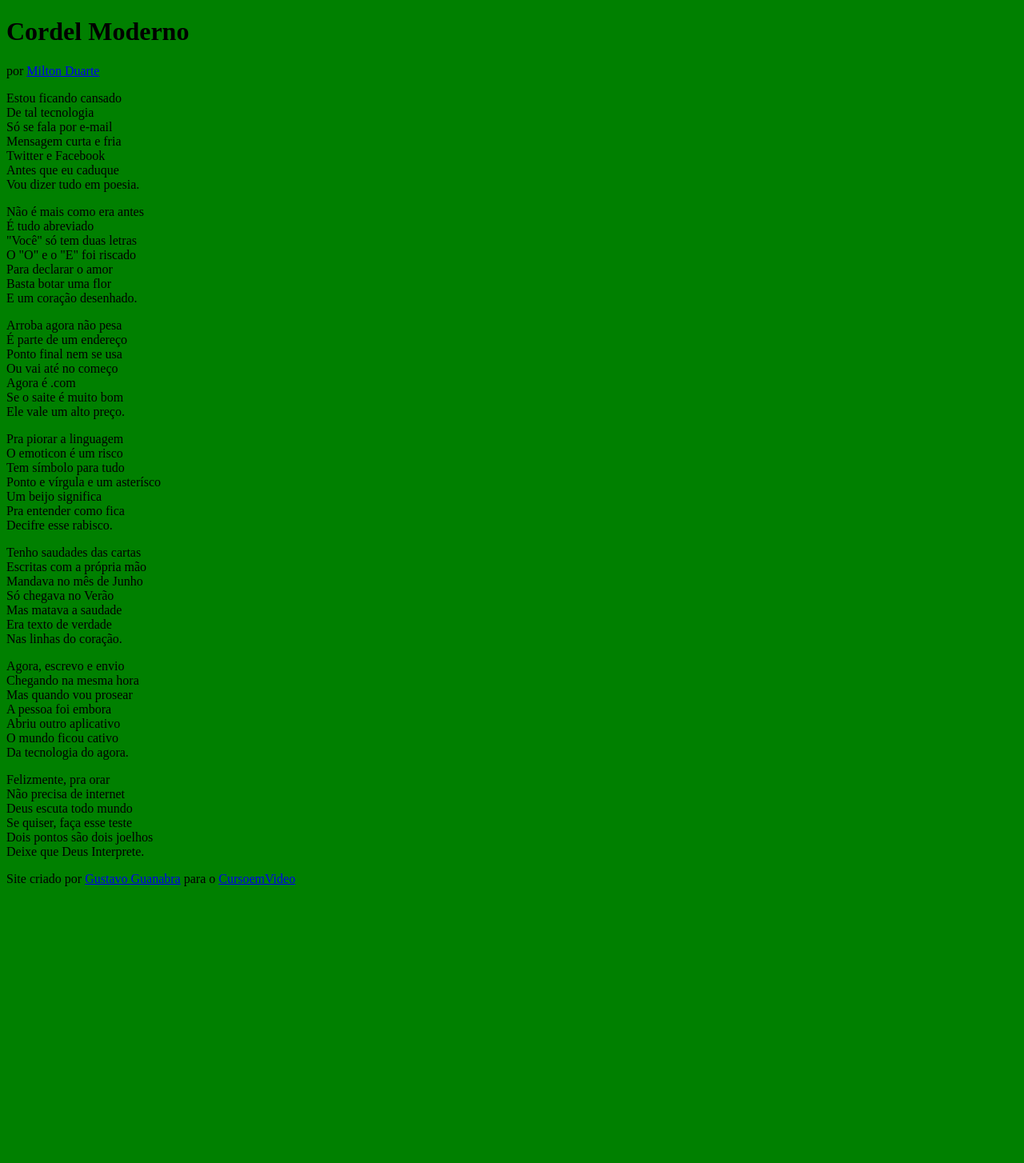
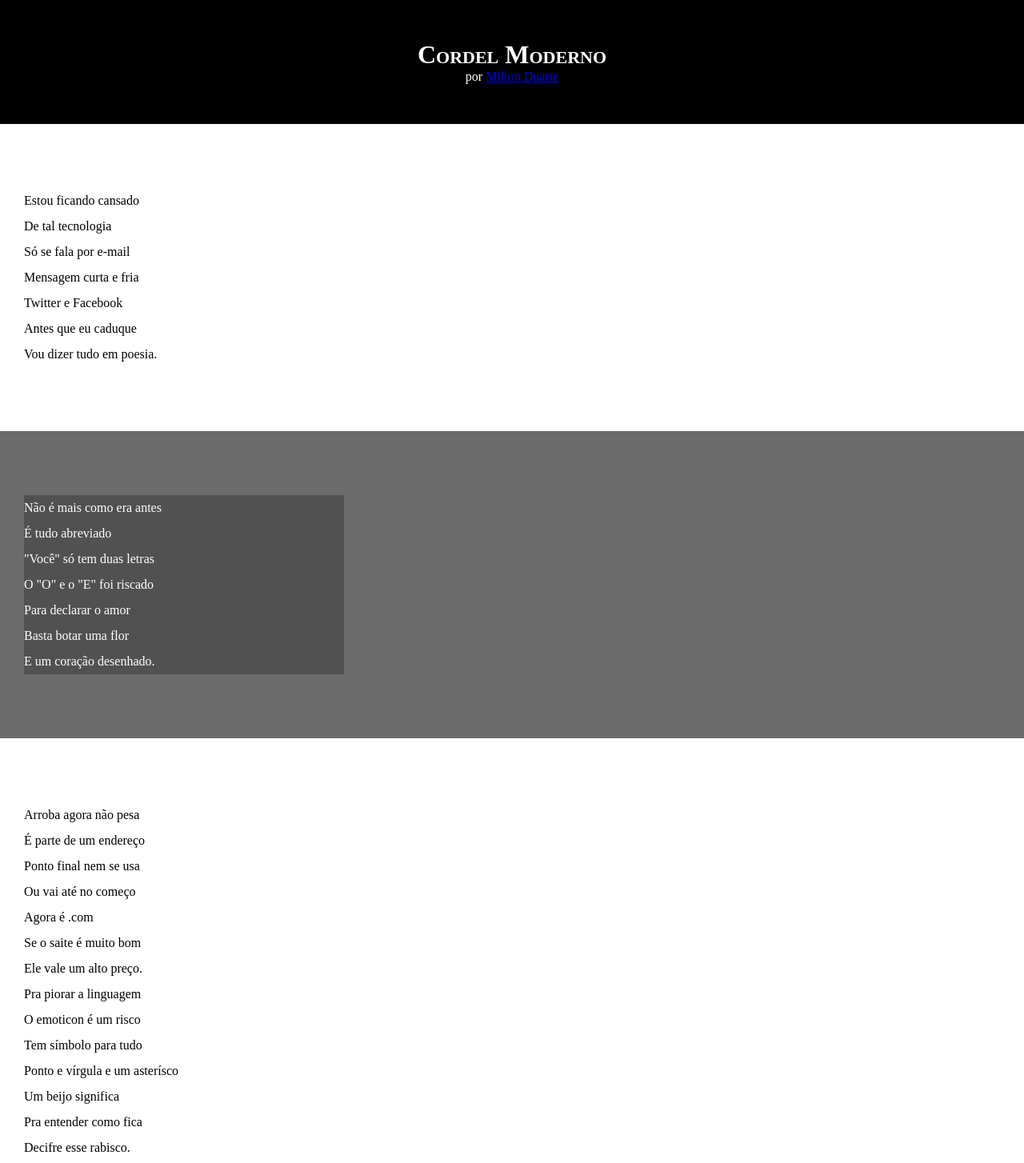
Before and after one commit to MaykonJM/html-css, a plain HTML site: page desafios/d01/index.html in a window 1280 px wide. Shown: the top 1454 px of the page at 80% size. Before the commit the page ends 1124 px from the top, so only its background shows below. Drawn offline with Linux system fonts and the light colour scheme.

Commit message:
atualizei estilos de textos e blocos

```diff
--- a/desafios/d01/estilo/style.css
+++ b/desafios/d01/estilo/style.css
@@ -1,5 +1,68 @@
 @charset "UTF-8";
 
-body {
-    background-color: green;
+* {
+    margin: 0px;
+    padding: 0px;
 }
+
+html, body {
+    min-height: 100vh;
+    background-color: darkgray;
+
+}
+
+header {
+    background-color: black;
+    color: white;
+    text-align: center;
+    }
+
+    header > h1 {
+        padding-top: 50px;
+        font-variant: small-caps;
+    }
+
+    header > p {
+        padding-bottom: 50px;
+    }
+
+    header > a, footer a {
+        color: white;
+        text-decoration: none;
+        font-weight: bolder;
+    }
+
+    header a:hover, footer a:hover {
+        text-decoration: underline;
+    }
+
+    section {
+        padding-top: 10vh;
+        padding-bottom: 10vh;
+        line-height: 2em;
+        padding-left: 30px;
+    }
+
+    section.normal {
+        background-color: white;
+        color: black;
+    }
+
+    section.imagem {
+        background-color: rgba(0, 0, 0, 0.363);
+        color: white;
+    }
+
+    section.imagem > p {
+        width: 400px;
+        background-color: rgba(0, 0, 0, 0.253);
+
+
+    }
+
+    footer {
+        background-color: black;
+        color: white;
+        text-align: center;
+        padding: 10px;
+    }
--- a/desafios/d01/index.html
+++ b/desafios/d01/index.html
@@ -14,8 +14,7 @@
         <p>por <a href="https://www.recantodasletras.com.br/poesias/3186743" target="_blank">Milton Duarte</a>
         </p>
     </header>
-
-        <section>
+        <section class="normal">
             <p>
                 Estou ficando cansado <br>
                 De tal tecnologia <br>
@@ -27,7 +26,7 @@
             </p>
         </section>
 
-        <section>
+        <section class="imagem">
             <p>
                 Não é mais como era antes <br>
                 É tudo abreviado <br>
@@ -39,7 +38,7 @@
             </p>
         </section>
 
-        <section>
+        <section class="normal">
 
           <p>
             Arroba agora não pesa <br>
@@ -63,7 +62,7 @@
 
         </section>
 
-        <section>
+        <section class="imagem">
             <p>
                 Tenho saudades das cartas <br>
                 Escritas com a própria mão <br>
@@ -75,8 +74,7 @@
                         </section>
             </p>
 
-        <section>
-
+        <section class="normal">
          <p>
          Agora, escrevo e envio <br>
          Chegando na mesma hora <br>
```
